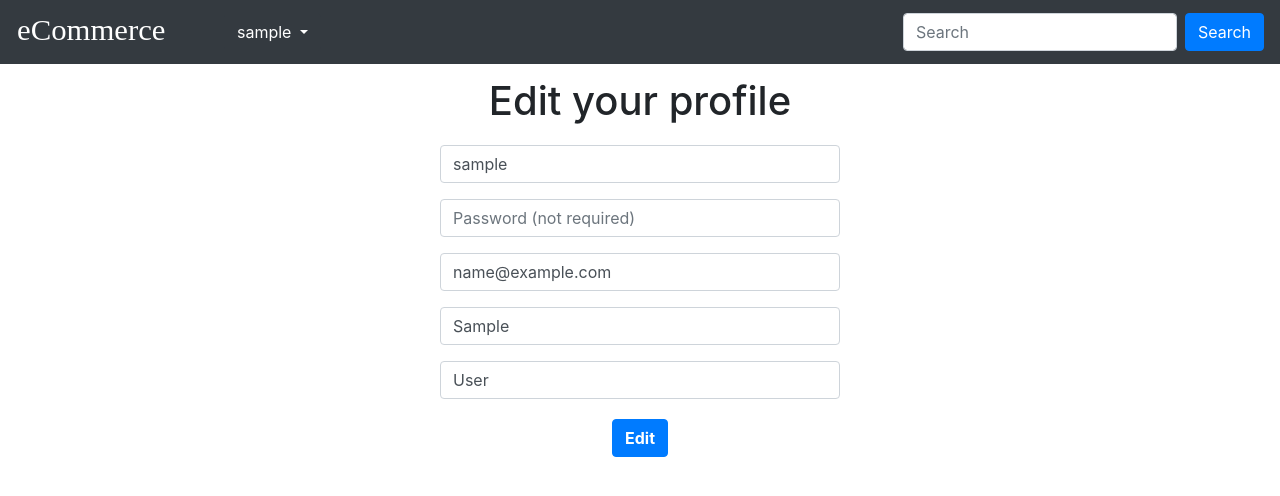
After one commit to ToniIvars/Django-eCommerce, a Django app: page /profile in a window 1280 px wide. The commit adds this page. Shown: the top 496 px of the page. Run offline with Django 3.2, Linux system fonts and the light colour scheme; the visitor is signed in with stand-in values (Sample User, id 1); data comes from the database, SQL or seed files in the repository; some libraries are stand-ins or nearby versions.

Commit message:
Added the profile view, url and form

```diff
--- /dev/null
+++ b/eCommerce/store/forms.py
@@ -0,0 +1,26 @@
+from django import forms
+from django.contrib.auth.models import User
+
+class ProfileForm(forms.Form):
+    username = forms.CharField(widget=forms.TextInput(attrs={'placeholder':'Username', 'class':'form-control'}))
+    password = forms.CharField(required=False, widget=forms.PasswordInput(attrs={'placeholder':'Password (not required)', 'class':'form-control'}))
+    email = forms.CharField(widget=forms.TextInput(attrs={'placeholder':'Email', 'class':'form-control'}))
+    first_name = forms.CharField(required=False, widget=forms.TextInput(attrs={'placeholder':'First name', 'class':'form-control'}))
+    last_name = forms.CharField(required=False, widget=forms.TextInput(attrs={'placeholder':'Last name', 'class':'form-control'}))
+
+    def __init__(self, *args, **kwargs):
+        user_id = kwargs.pop('user_id', None)
+        super(ProfileForm, self).__init__(*args, **kwargs)
+
+        if user_id:
+            user = User.objects.get(id=user_id)
+
+            self.fields['username'].initial = user.username
+            self.fields['password'].initial = user.password
+            self.fields['email'].initial = user.email
+            self.fields['first_name'].initial = user.first_name
+            self.fields['last_name'].initial = user.last_name
+
+        fields = ('username', 'password', 'email', 'first_name', 'last_name')
+        for field in fields:
+            self.fields[field].label = ''
--- a/eCommerce/store/urls.py
+++ b/eCommerce/store/urls.py
@@ -2,5 +2,6 @@ from django.urls import path
 from . import views
 
 urlpatterns = [
-    path('', views.index, name='index')
+    path('', views.index, name='index'),
+    path('profile', views.profile, name='profile')
 ]
--- a/eCommerce/store/views.py
+++ b/eCommerce/store/views.py
@@ -1,7 +1,32 @@
 from django.shortcuts import render
 from django.contrib.auth.decorators import login_required
+from django.contrib import messages
+
+from .forms import ProfileForm
 
 # Create your views here.
 @login_required
 def index(request):
     return render(request, 'store/index.html')
+
+@login_required
+def profile(request):
+    if request.method == 'POST':
+        form = ProfileForm(request.POST)
+
+        if form.is_valid():
+            username = form.cleaned_data['username']
+            password = form.cleaned_data['password']
+            email = form.cleaned_data['email']
+            first_name = form.cleaned_data['first_name']
+            last_name = form.cleaned_data['last_name']
+
+            print(username, password, email, first_name, last_name)
+
+            messages.success('Profile edited successfully.')
+            return redirect('index')
+
+    else:
+        form = ProfileForm(user_id=request.user.id)
+
+    return render(request, 'store/profile.html', {'form':form})
--- a/eCommerce/templates/store/base.html
+++ b/eCommerce/templates/store/base.html
@@ -9,6 +9,7 @@
     <meta name="viewport" content="width=device-width, initial-scale=1.0">
     <title>eCommerce - {% block title %}{% endblock %}</title>
     {% bootstrap_css %}
+    {% block style %}{% endblock %}
 </head>
 <body>
     <header >
@@ -30,11 +31,10 @@
                                     {{user.username}}
                             </button>
                             <div class="dropdown-menu" aria-labelledby="dropdownMenu1">
-                                <a class="dropdown-item" href="#">Profile</a>
+                                <a class="dropdown-item" href="{% url 'profile' %}">Profile</a>
                                 <a class="dropdown-item" href="{% url 'logout' %}">Log out</a>
                             </div>
                         </div>
-                        <!-- <a class="nav-link" href="#">{{user.username}}</a> -->
                     </li>
                 </ul>
                 <form class="form-inline mt-2 mt-md-0 justify-content-center">
--- a/eCommerce/templates/store/index.html
+++ b/eCommerce/templates/store/index.html
@@ -4,5 +4,5 @@
 {% block title %} Index {% endblock %}
 
 {% block content %}
-    <h1 class="border border-danger p-2">Logged in as {{user.username}}</h1>
+    <h1>Logged in as {{user.username}}</h1>
 {% endblock %}
--- /dev/null
+++ b/eCommerce/templates/store/profile.html
@@ -0,0 +1,26 @@
+{% extends 'store/base.html' %}
+{% load static %}
+
+{% block title %} Profile {% endblock %}
+
+{% block style %}
+<style>
+    #form-div {
+        margin: 1.25rem auto;
+        max-width: 400px;
+    }
+</style>
+{% endblock %}
+
+{% block content %}
+    <h1>Edit your profile</h1>
+
+    <form action="" method="post"> {% csrf_token %}
+        <div id="form-div" class="form-group">
+            {{form.as_p}}
+        </div>
+        <div class="form-group text-center my-2">
+            <input class="btn btn-primary font-weight-bold" type="submit" value="Edit">
+        </div>
+    </form>
+{% endblock %}
```
